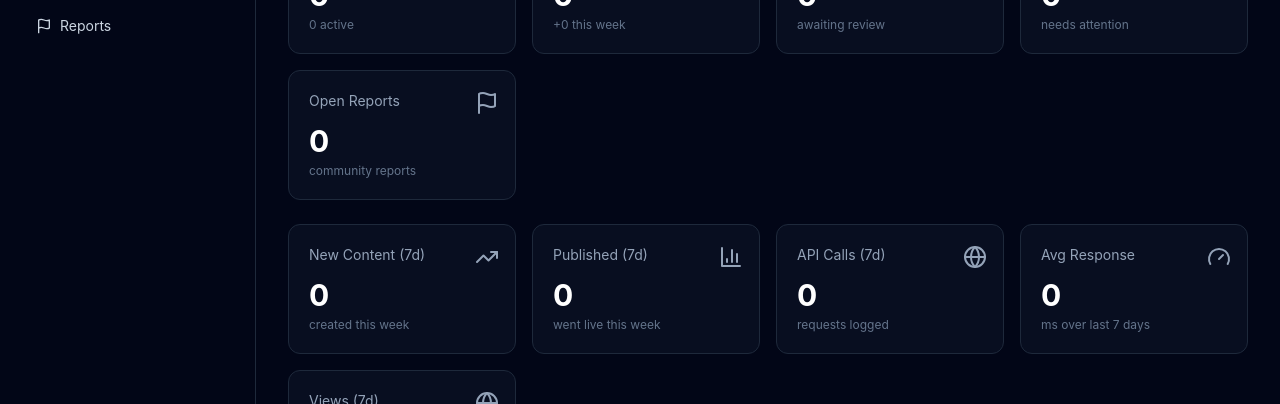
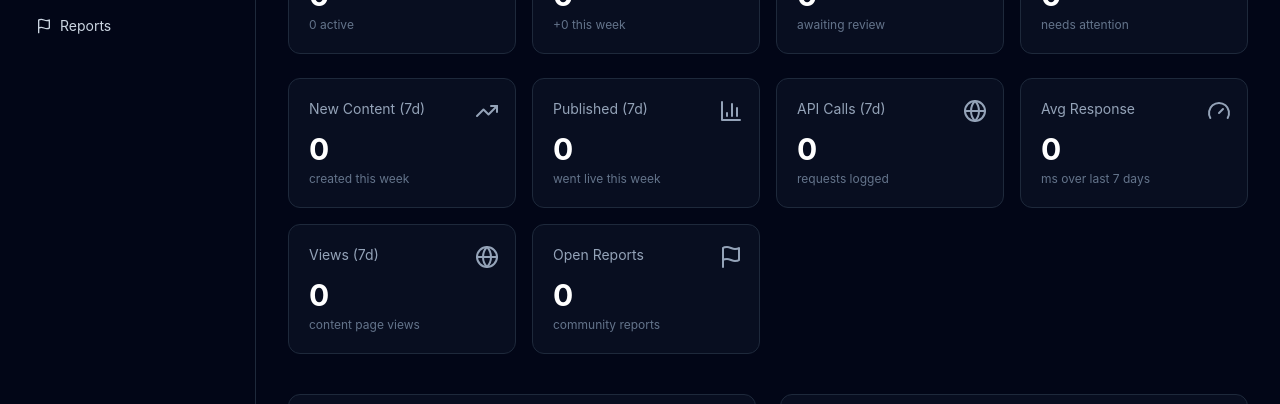
Before and after one commit to qmzz/AgentPress, a Next.js app: page /admin in a window 1280 px wide. Shown: the part 208-612 px from the top of the page. Built offline with nearby package versions, Linux system fonts and the light colour scheme; no server answers; the database is empty.

Commit message:
fix: align admin report metric with view metric

```diff
--- a/src/app/admin/page.tsx
+++ b/src/app/admin/page.tsx
@@ -59,7 +59,6 @@ export default async function AdminDashboardPage() {
         <StatCard icon={<CheckCircle2 />} label="Published" value={publishedCount?.count ?? 0} sub={`+${published7d?.count ?? 0} this week`} />
         <StatCard icon={<Flag />} label="Pending" value={pendingCount?.count ?? 0} sub="awaiting review" />
         <StatCard icon={<AlertTriangle />} label="Flagged" value={flaggedCount?.count ?? 0} sub="needs attention" />
-        <StatCard icon={<Flag />} label="Open Reports" value={openReports?.count ?? 0} sub="community reports" />
       </div>
 
       <div className="mt-6 grid gap-4 sm:grid-cols-2 lg:grid-cols-4">
@@ -68,6 +67,7 @@ export default async function AdminDashboardPage() {
         <StatCard icon={<Globe />} label="API Calls (7d)" value={apiCalls7d?.count ?? 0} sub="requests logged" />
         <StatCard icon={<Gauge />} label="Avg Response" value={avgResponse7d?.avg ?? 0} sub="ms over last 7 days" />
         <StatCard icon={<Globe />} label="Views (7d)" value={views7d?.count ?? 0} sub="content page views" />
+        <StatCard icon={<Flag />} label="Open Reports" value={openReports?.count ?? 0} sub="community reports" />
       </div>
 
       <div className="mt-10 grid gap-6 lg:grid-cols-2">
```
